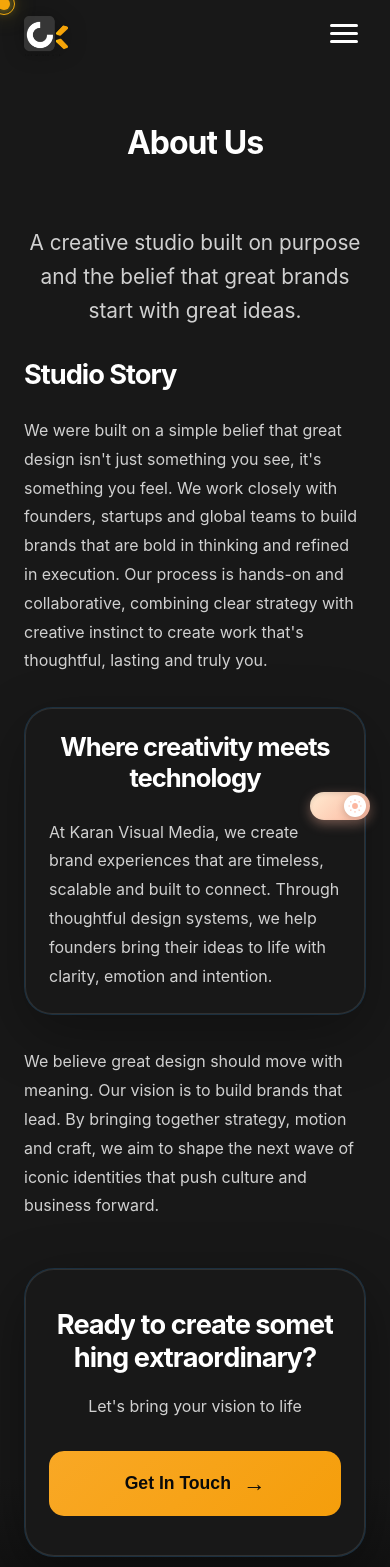
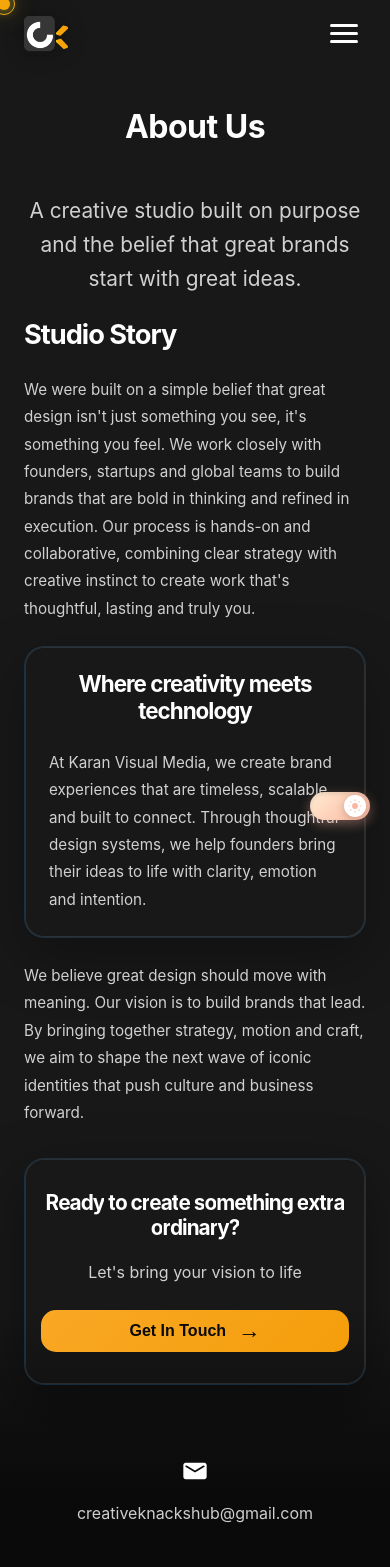
Before and after one commit to KishoreMl/karan-visual-media, a React (Create React App) app: page /about in a window 390 px wide. Shown: the top 1567 px of the page. Built offline with nearby package versions, Linux system fonts and the light colour scheme.

Commit message:
logo grid animation

```diff
--- a/src/Components/AboutUs/AboutUs.scss
+++ b/src/Components/AboutUs/AboutUs.scss
@@ -5,7 +5,9 @@
     font-family: -apple-system, BlinkMacSystemFont, "Segoe UI", Roboto, "Helvetica Neue", Arial, sans-serif;
     position: relative;
     overflow-x: hidden;
-    padding-bottom: 6rem;
+    padding: 0 4rem 6rem 4rem;
+    width: 100%;
+    box-sizing: border-box;
 
     .about-background {
         position: fixed;
@@ -63,7 +65,7 @@
 
         .section-content {
             .intro-text {
-                font-size: clamp(var(--type-h3), 3vw, var(--type-h2));
+                font-size: clamp(var(--type-h3), 2vw, var(--type-h2));
                 line-height: var(--line-height-golden);
                 color: var(--text-secondary);
                 text-align: center;
@@ -115,7 +117,7 @@
         }
 
         @media (max-width: 768px) {
-            padding: 0 1.5rem;
+            padding: 0 1rem;
             margin: 2rem auto;
 
             .section-content {
@@ -142,6 +144,9 @@
         }
 
         @media (max-width: 480px) {
+            padding: 0 0.5rem;
+            margin: 1.5rem auto;
+
             .section-content {
                 .intro-text {
                     font-size: 1.3rem;
@@ -151,8 +156,17 @@
                     font-size: 1.7rem;
                 }
 
+                .section-text {
+                    font-size: 0.95rem;
+                }
+
                 &.highlight-box {
                     padding: 1.5rem;
+                    border-radius: 20px;
+
+                    .highlight-title {
+                        font-size: 1.4rem;
+                    }
                 }
             }
         }
@@ -164,8 +178,8 @@
         margin: 9rem auto 4rem auto;
         position: relative;
         z-index: 1;
-        background: var(--bg-card);
-        backdrop-filter: blur(30px);
+        background: transparent;
+        // backdrop-filter: blur(30px);
         border: 1px solid rgba(43, 144, 226, 0.2);
         border-radius: 30px;
         padding: 3.5rem 3rem;
@@ -252,8 +266,8 @@
         }
 
         @media (max-width: 768px) {
-            margin: 3rem 1.5rem 2rem;
-            padding: 2.5rem 2rem;
+            margin: 3rem 1rem 2rem;
+            padding: 2.5rem 1.5rem;
 
             h2 {
                 font-size: 2rem;
@@ -273,22 +287,36 @@
         }
 
         @media (max-width: 480px) {
-            padding: 2.5rem 1.5rem;
+            margin: 2rem 0.5rem 1.5rem;
+            padding: 2rem 1rem;
+            border-radius: 20px;
 
             h2 {
-                font-size: 1.7rem;
+                font-size: 1.3rem;
             }
 
             .cta-description {
+                font-size: 1rem;
+                margin-bottom: 1.5rem;
+            }
+
+            .cta-button {
+                padding: 0.5rem 1rem;
                 font-size: 1rem;
             }
         }
     }
 
     // Responsive Design
+    @media (max-width: 1024px) {
+        padding: 0 2rem 4rem 2rem;
+    }
+
     @media (max-width: 768px) {
+        padding: 0 1.5rem 3rem 1.5rem;
+
         .about-header {
-            padding: 3rem 1.5rem 2rem;
+            padding: 3rem 1rem 2rem;
 
             .about-title {
                 font-size: 2.5rem;
@@ -298,9 +326,14 @@
     }
 
     @media (max-width: 480px) {
+        padding: 0 1rem 2rem 1rem;
+
         .about-header {
+            padding: 2rem 1rem 1.5rem;
+
             .about-title {
                 font-size: 2rem;
+                letter-spacing: -0.5px;
             }
         }
     }
--- a/src/Components/Home/LogoGridSection/LogoGridSection.jsx
+++ b/src/Components/Home/LogoGridSection/LogoGridSection.jsx
@@ -1,4 +1,4 @@
-import React from 'react';
+import React, { useEffect, useRef } from 'react';
 import AnimatedHeading from '../../AnimatedHeading/AnimatedHeading';
 import './LogoGridSection.scss';
 
@@ -12,10 +12,54 @@ import client_logo_6 from "../../../assets/images/logos/meinigar.png";
 import client_logo_7 from "../../../assets/images/logos/swadeshi.jpg";
 
 const LogoGridSection = () => {
+    const containerRef = useRef(null);
+    const lastScrollYRef = useRef(window.scrollY);
+
+    useEffect(() => {
+        const container = containerRef.current;
+        if (!container) return;
+
+        const observerOptions = {
+            threshold: 0.1,
+            rootMargin: '0px 0px -50px 0px'
+        };
+
+        const observer = new IntersectionObserver((entries) => {
+            const currentScrollY = window.scrollY;
+            const isScrollingDown = currentScrollY > lastScrollYRef.current;
+
+            entries.forEach(entry => {
+                if (entry.isIntersecting) {
+                    // Only animate when scrolling down
+                    if (isScrollingDown) {
+                        entry.target.classList.add('animate-in');
+                        // Stop observing once animated to ensure it only animates once
+                        observer.unobserve(entry.target);
+                    }
+                }
+            });
+
+            // Update scroll position after checking direction
+            lastScrollYRef.current = currentScrollY;
+        }, observerOptions);
+
+        // Observe all logo-grid-item elements
+        const logoItems = container.querySelectorAll('.logo-grid-item');
+        logoItems.forEach((item, index) => {
+            // Add staggered delay via inline style
+            item.style.transitionDelay = `${index * 0.1}s`;
+            observer.observe(item);
+        });
+
+        return () => {
+            logoItems.forEach(item => observer.unobserve(item));
+        };
+    }, []);
+
     return (
         <div className="logo-grid-section">
             <AnimatedHeading text="Our Clients" tag="h2" className="logo-grid-title" />
-            <div className="logo-grid-container">
+            <div className="logo-grid-container" ref={containerRef}>
                 <div className="logo-grid-item">
                     <img src={client_logo_1} alt="Nutrieros" className="grid-logo-image" />
                 </div>
--- a/src/Components/Home/LogoGridSection/LogoGridSection.scss
+++ b/src/Components/Home/LogoGridSection/LogoGridSection.scss
@@ -34,6 +34,17 @@
   border-radius: 5px;
   transition: all 0.3s ease;
   overflow: hidden;
+
+  // Initial state for animation
+  opacity: 0;
+  transform: translateY(50px) scale(0.8);
+  transition: opacity 0.6s ease, transform 0.6s ease;
+
+  // Animated state
+  &.animate-in {
+    opacity: 1;
+    transform: translateY(0) scale(1);
+  }
 }
 
 .grid-logo-image {
```
